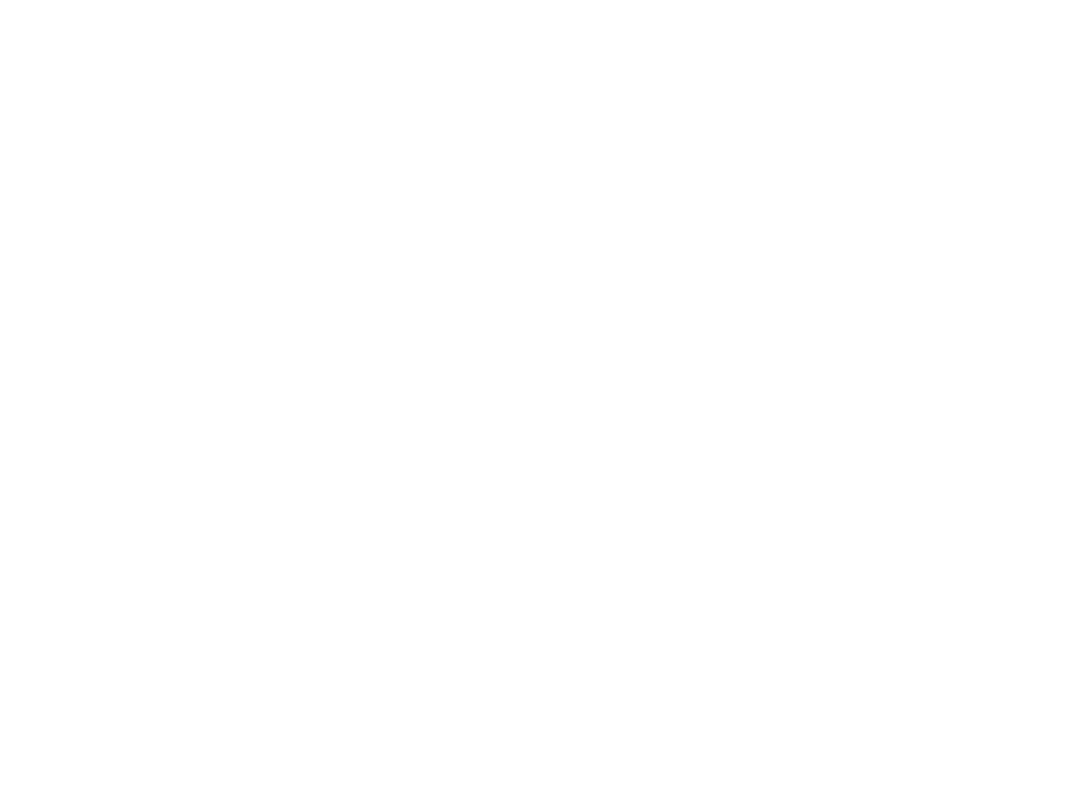
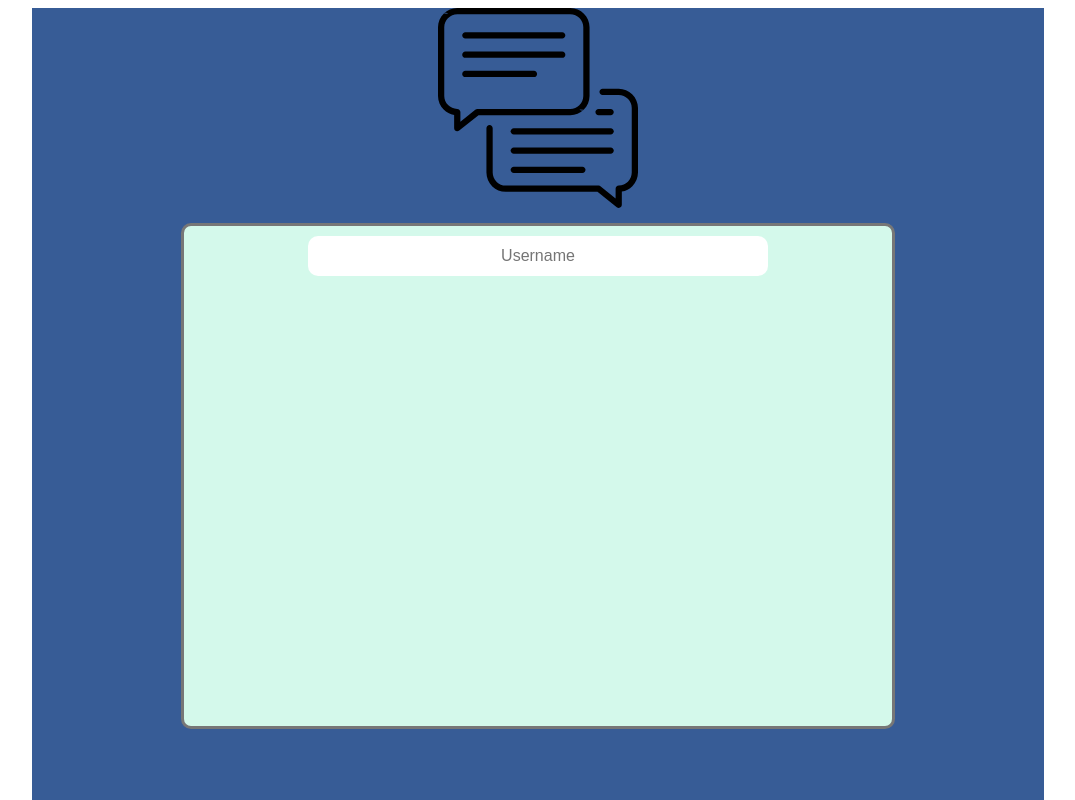
Before and after one commit to BadAsstronaut/chit-chat, a website: page web/index.html in a window 1280 px wide. Shown: the top 800 px of the page, without its empty margins (102-1177 px from the left). Drawn offline with nearby package versions, Linux system fonts and the light colour scheme.

Commit message:
Stying client

```diff
--- a/package.json
+++ b/package.json
@@ -8,8 +8,7 @@
     "test": "echo \"Error: no test specified\" && exit 1"
   },
   "dependencies": {
-    "babel-cli": "^6.26.0",
-    "babel-preset-react-app": "^3.1.2",
+    "redis": "^2.8.0",
     "socket.io": "^2.2.0"
   },
   "author": "Mickey",
--- /dev/null
+++ b/web/index.css
@@ -0,0 +1,48 @@
+#main {
+    background-color: #375c96;
+    width: 80%;
+    min-width: 800px;
+    height: 80%;
+    min-height: 1000px;
+    margin: auto;
+}
+
+#chat {
+    width: 300px;
+    height: 200px;
+    margin: 0 auto;
+    display: block;
+}
+
+#chat-log {
+    background-color: #d4f9eb;
+    width: 70%;
+    height: 500px;
+    margin: 15px auto;
+    border: solid 3px #777;
+    display: block;
+    border-radius: 10px;
+}
+
+#username-wrapper {
+    background-color: #fff;
+    width: 65%;
+    height: 40px;
+    margin: 10px auto;
+    display: flex;
+    flex-direction: column;
+    border-radius: 10px;
+}
+
+#username-input {
+    text-align: center;
+    font-size: 16px;
+    flex: auto;
+    margin: 2px 5px;
+    border: none;
+}
+
+#username-input::placeholder {
+    text-align: center;
+    font-size: 16px;
+}
--- a/web/index.html
+++ b/web/index.html
@@ -4,14 +4,20 @@
 <head>
   <meta charset="utf-8">
   <title>ChitChat</title>
-  <script src="https://unpkg.com/react@16/umd/react.development.js" crossorigin></script>
-  <script src="https://unpkg.com/react-dom@16/umd/react-dom.development.js" crossorigin></script>
   <link rel="icon" type="image/png" href="favicon-32x32.png" sizes="32x32" />
   <link rel="icon" type="image/png" href="favicon-16x16.png" sizes="16x16" />
+  <link rel="stylesheet" href="index.css" />
 </head>
 
 <body>
-  <div id="root"></div>
+  <div id="main">
+    <img id="chat" src="media/chat.svg" />
+    <div id="chat-log">
+      <div id="username-wrapper">
+        <input id="username-input" type="text" placeholder="Username" />
+      </div>
+    </div>
+  </div>
 </body>
 
 </html>
```
Also changed, not shown: docker-compose.yml (+11 -3 lines), web/media/chat.svg (added), 1 other file.
